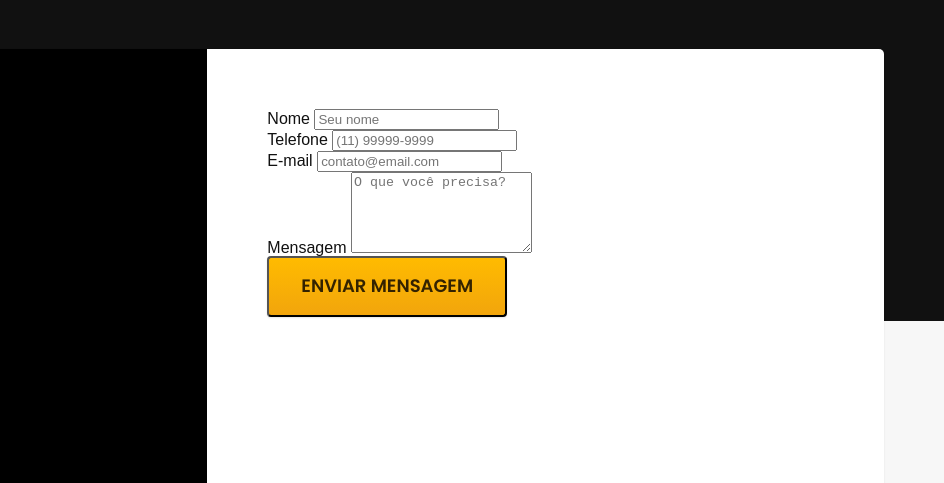
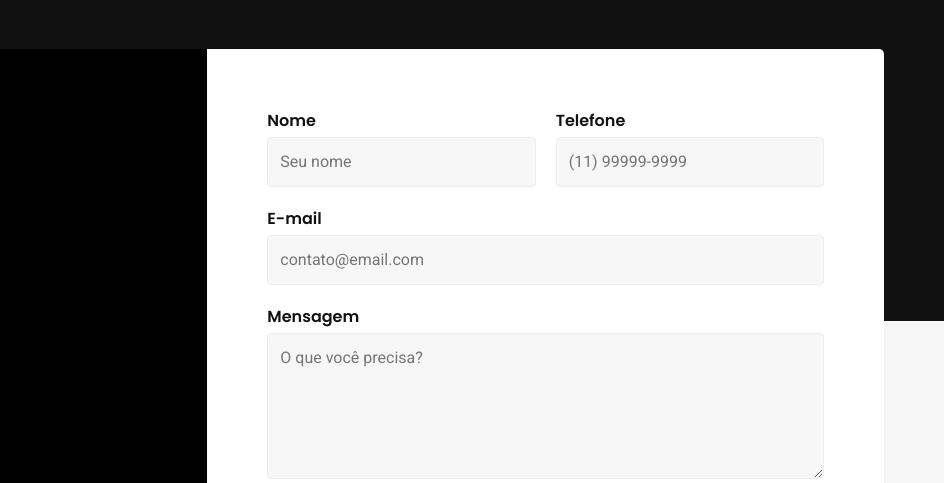
Before and after one commit to andrecmatz/bikcraft, a plain HTML site: page contato.html in a window 1280 px wide. Shown: the part 279-762 px from the top of the page, 336-1280 px from the left. Drawn offline with Linux system fonts and the light colour scheme; files that its build step writes are made by us from their sources.

Commit message:
Secao contato finalizada.

```diff
--- a/contato.html
+++ b/contato.html
@@ -73,15 +73,15 @@
                         <label for="telefone">Telefone</label>
                         <input type="text" id="telefone" name="telefone" placeholder="(11) 99999-9999">
                     </div>
-                    <div>
+                    <div class="col-2">
                         <label for="email">E-mail</label>
                         <input type="email" id="email" name="email" placeholder="contato@email.com">
                     </div>
-                    <div>
+                    <div class="col-2">
                         <label for="mensagem">Mensagem</label>
                         <textarea rows="5" id="mensagem" name="mensagem" placeholder="O que você precisa?"></textarea>
                     </div>
-                    <button class="botao">Enviar mensagem</button>
+                    <button class="botao col-2">Enviar mensagem</button>
                 </form>
             </section>
         </div>
--- a/css/utilidades/componentes.css
+++ b/css/utilidades/componentes.css
@@ -19,6 +19,8 @@
     color: var(--cor-p5);
     font: 600 1.125rem/1.35 'Poppins', sans-serif;
     max-width: max-content;
+    border: none;
+    cursor: pointer;
 }
 
 .botao:hover {
--- a/css/utilidades/formulario.css
+++ b/css/utilidades/formulario.css
@@ -0,0 +1,45 @@
+.form {
+    display: grid;
+    grid-template-columns: 1fr 1fr;
+    gap: 20px
+}
+
+.form label {
+    display: block;
+    font: 600 1rem/1.5 'Poppins', sans-serif;
+    margin-bottom: 4px;
+}
+
+.form .col-2 {
+    grid-column: span 2;
+}
+
+.form input[type="text"],
+.form input[type="email"],
+.form textarea {
+    font: 400 1rem/1.5 "Roboto", sans-serif;
+    background: var(--cor-1);
+    border: 1px solid var(--cor-2);
+    padding: 12px;
+    border-radius: 4px;
+    width: 100%;
+    box-sizing: border-box;
+}
+
+.form input[type="text"]:focus,
+.form input[type="email"]:focus,
+.form textarea:focus {
+    outline: none;
+    border-color: var(--cor-p1);
+    background: var(--cor-0);
+    box-shadow: 0 0 0 2px #fea;
+}
+
+@media (max-width: 600px) {
+    .form {
+        grid-template-columns: 1fr;
+    }
+    .form .col-2 {
+        grid-column: 1;
+    }
+}
```
